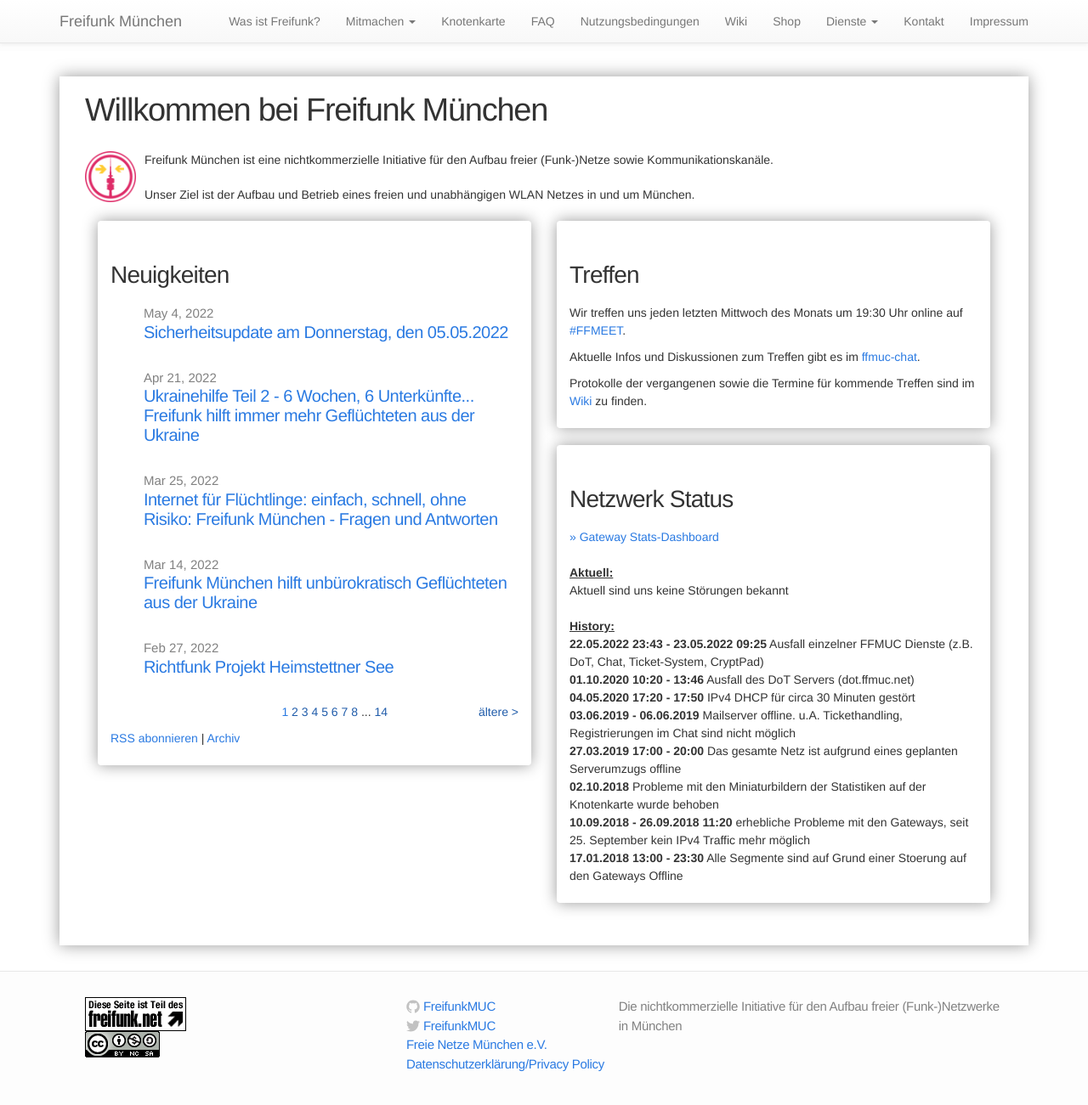
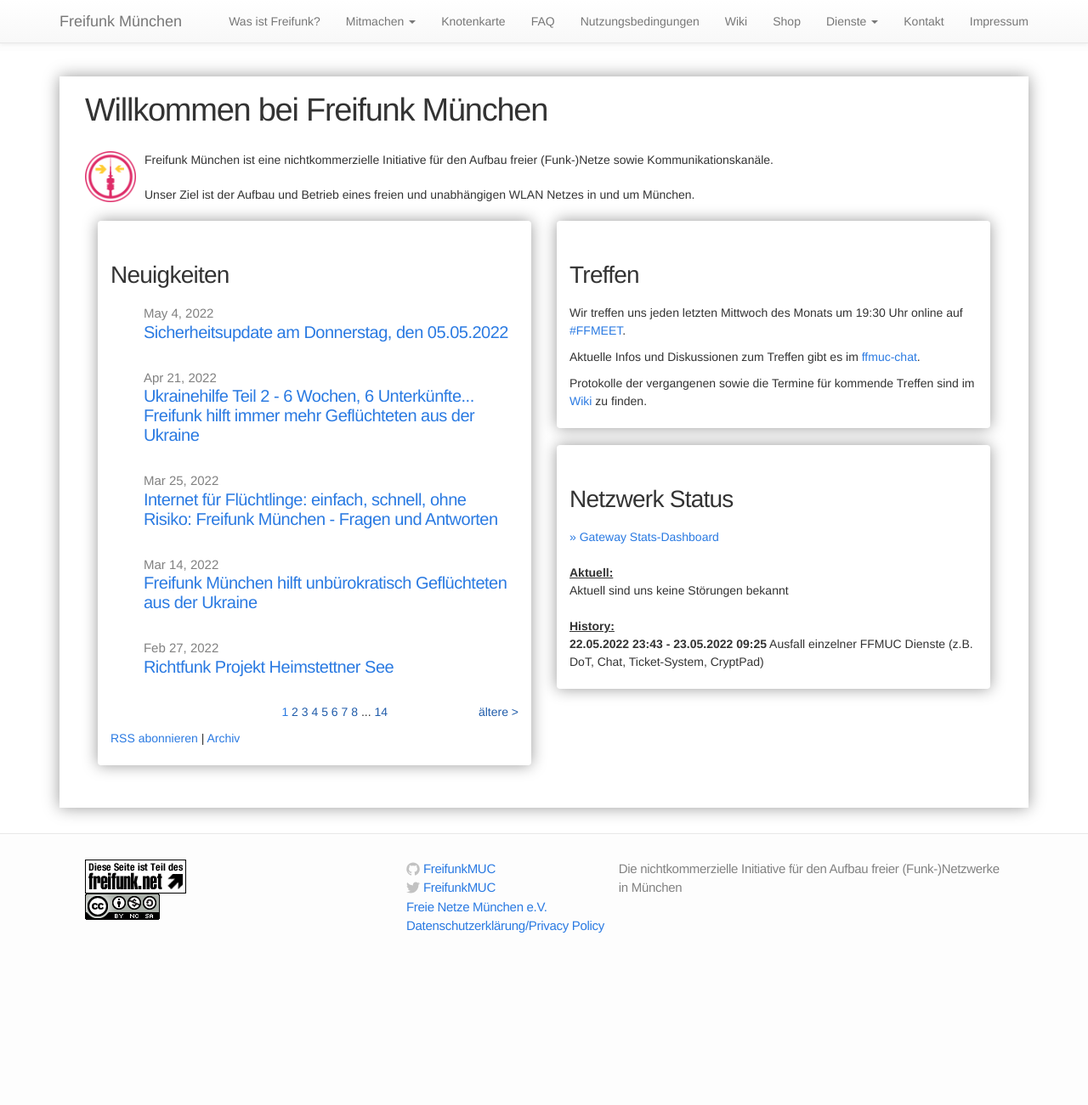
Before and after one commit to freifunkMUC/freifunkmuc.github.io, a Jekyll site: the page built from index.md, in a window 1280 px wide and 1319 px high. Shown: the top 1301 px of the window at 85% size. Built offline with Jekyll 4.4.1, drawn with Linux system fonts in a browser that asks for light colours.

Commit message:
Remove old History

```diff
--- a/_includes/network-status.md
+++ b/_includes/network-status.md
@@ -6,11 +6,4 @@
 <br>
 <br><u><b>History:</b></u>
 <br><b>22.05.2022 23:43 - 23.05.2022 09:25</b> Ausfall einzelner FFMUC Dienste (z.B. DoT, Chat, Ticket-System, CryptPad)
-<br><b>01.10.2020 10:20 - 13:46</b> Ausfall des DoT Servers (dot.ffmuc.net)
-<br><b>04.05.2020 17:20 - 17:50</b> IPv4 DHCP für circa 30 Minuten gestört
-<br><b>03.06.2019 - 06.06.2019</b> Mailserver offline. u.A. Tickethandling, Registrierungen im Chat sind nicht möglich
-<br><b>27.03.2019 17:00 - 20:00</b> Das gesamte Netz ist aufgrund eines geplanten Serverumzugs offline
-<br><b>02.10.2018</b> Probleme mit den Miniaturbildern der Statistiken auf der Knotenkarte wurde behoben
-<br><b>10.09.2018 - 26.09.2018 11:20</b> erhebliche Probleme mit den Gateways, seit 25. September kein IPv4 Traffic mehr möglich
-<br><b>17.01.2018 13:00 - 23:30</b> Alle Segmente sind auf Grund einer Stoerung auf den Gateways Offline
 <br>
```
